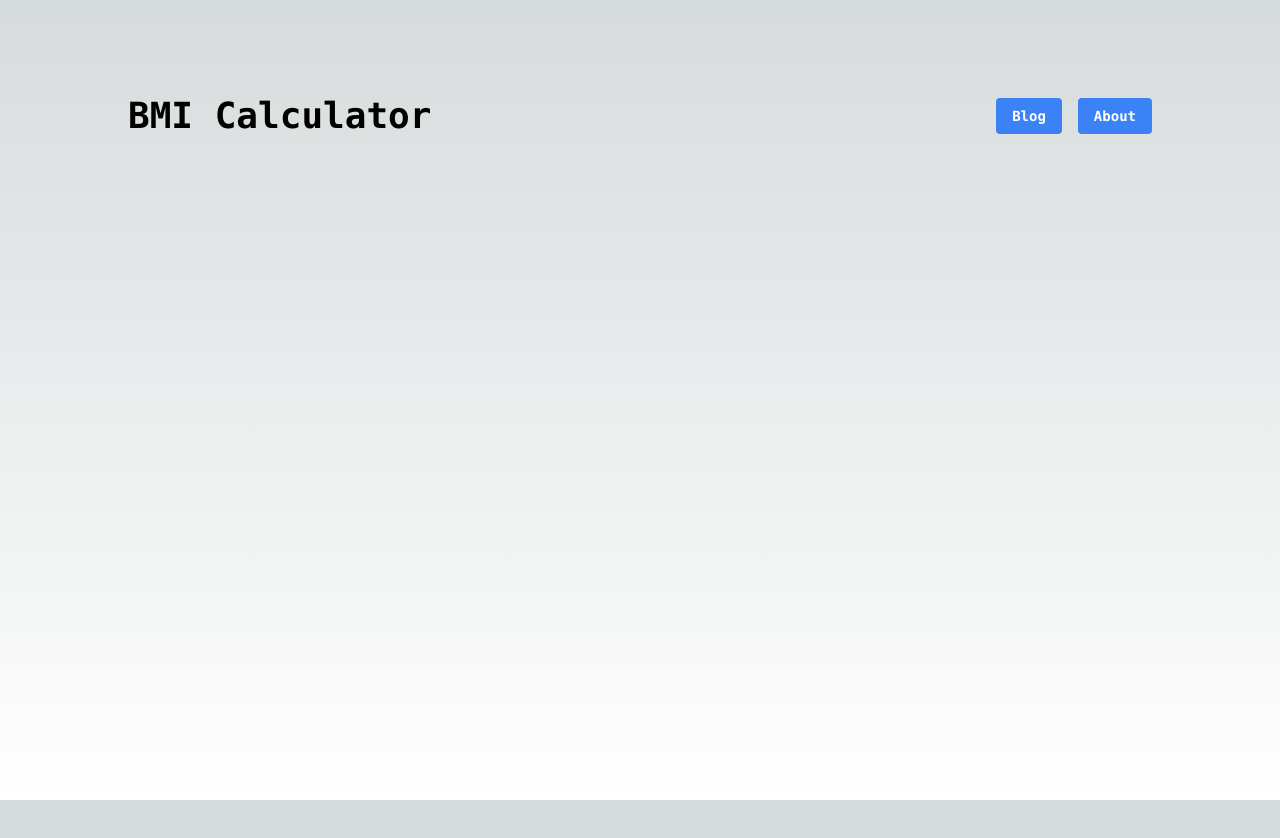
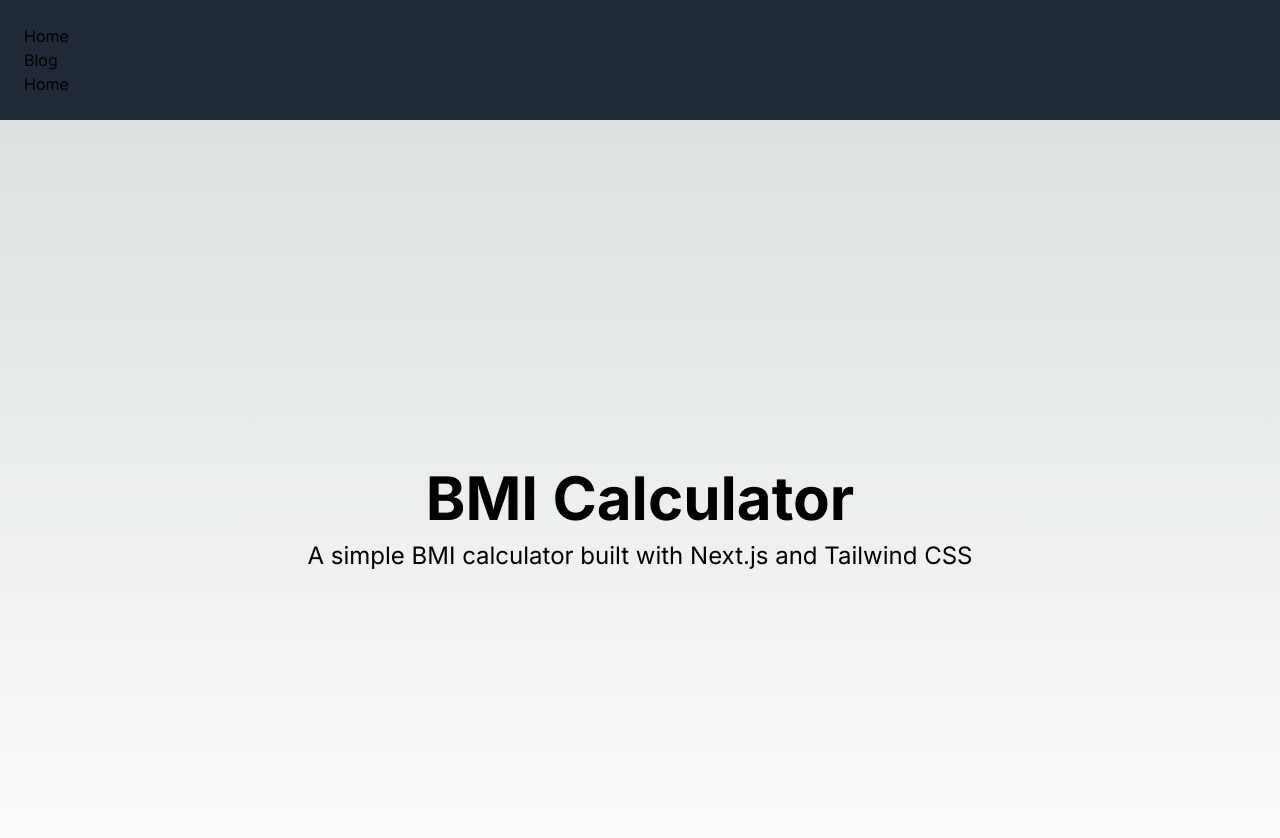
Before and after one commit to nomandhoni-cs/next-revisit, a Next.js app: page / in a window 1280 px wide. Shown: the top 838 px of the page. Before the commit the page ends 800 px from the top, so only its background shows below. Built offline with nearby package versions, Linux system fonts and the light colour scheme.

Commit message:
Learned to use layout in next 13

```diff
--- a/src/app/layout.tsx
+++ b/src/app/layout.tsx
@@ -1,21 +1,25 @@
-import './globals.css'
-import { Inter } from 'next/font/google'
+import Nav from "@/components/Nav/Nav";
+import "./globals.css";
+import { Inter } from "next/font/google";
 
-const inter = Inter({ subsets: ['latin'] })
+const inter = Inter({ subsets: ["latin"] });
 
 export const metadata = {
-  title: 'Create Next App',
-  description: 'Generated by create next app',
-}
+  title: "Create Next App",
+  description: "Generated by create next app",
+};
 
 export default function RootLayout({
   children,
 }: {
-  children: React.ReactNode
+  children: React.ReactNode;
 }) {
   return (
     <html lang="en">
-      <body className={inter.className}>{children}</body>
+      <body className={inter.className}>
+      <Nav />
+        {children}
+        </body>
     </html>
-  )
+  );
 }
--- a/src/app/page.tsx
+++ b/src/app/page.tsx
@@ -1,19 +1,10 @@
-import Link from 'next/link'
-
 export default function Home() {
   return (
-    <main className="flex min-h-screen flex-col items-center justify-between p-24">
-      <div className="z-10 w-full max-w-5xl items-center justify-between font-mono text-sm lg:flex">
-        <h1 className="text-4xl font-bold text-center"> BMI Calculator </h1>
-        <div className="flex flex-row items-center space-x-4">
-        <button className="bg-blue-500 hover:bg-blue-700 text-white font-bold py-2 px-4 rounded">
-        <Link href="/blog"> Blog </Link>
-        </button>
-        <button className="bg-blue-500 hover:bg-blue-700 text-white font-bold py-2 px-4 rounded">
-        <Link href="/blog">About </Link>
-        </button>
-        </div>
-      </div>
-    </main>
+    <div className="flex flex-col items-center justify-center min-h-screen py-2">
+      <h1 className="text-6xl font-bold">BMI Calculator</h1>
+      <p className="mt-3 text-2xl">
+        A simple BMI calculator built with Next.js and Tailwind CSS
+      </p>
+    </div>
   )
 }
--- /dev/null
+++ b/src/components/Nav/Nav.tsx
@@ -0,0 +1,22 @@
+import Link from "next/link";
+const Nav = () => {
+  return (
+    <>
+      <nav className="flex items-center justify-between flex-wrap bg-gray-800 p-6">
+        <ul>
+          <li>
+            <Link href="/">Home </Link>
+          </li>
+          <li>
+            <Link href="/blog">Blog </Link>
+          </li>
+          <li>
+            <Link href="/about">Home </Link>
+          </li>
+        </ul>
+      </nav>
+    </>
+  );
+};
+
+export default Nav;
--- /dev/null
+++ b/src/components/SharedLayout/SharedLayout.tsx
@@ -0,0 +1,10 @@
+const SharedLayout = ({children}) => {
+  return (
+    <>
+    <div>SharedLayout</div>
+    {children}
+    </>
+  )
+}
+
+export default SharedLayout
```
